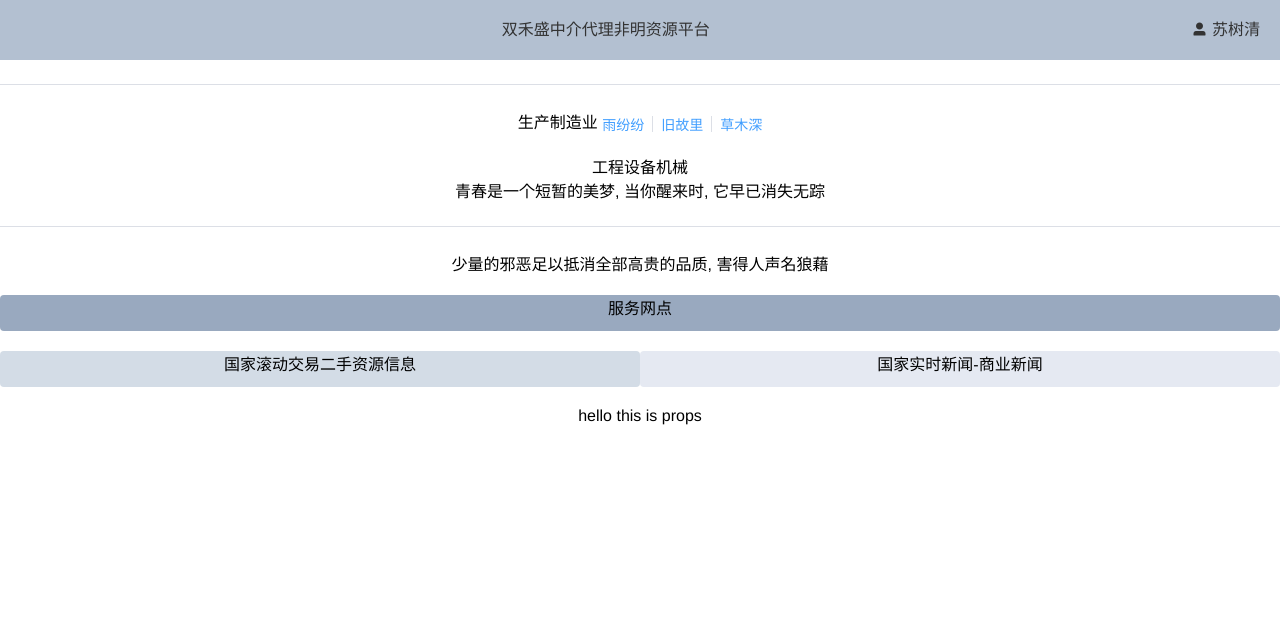
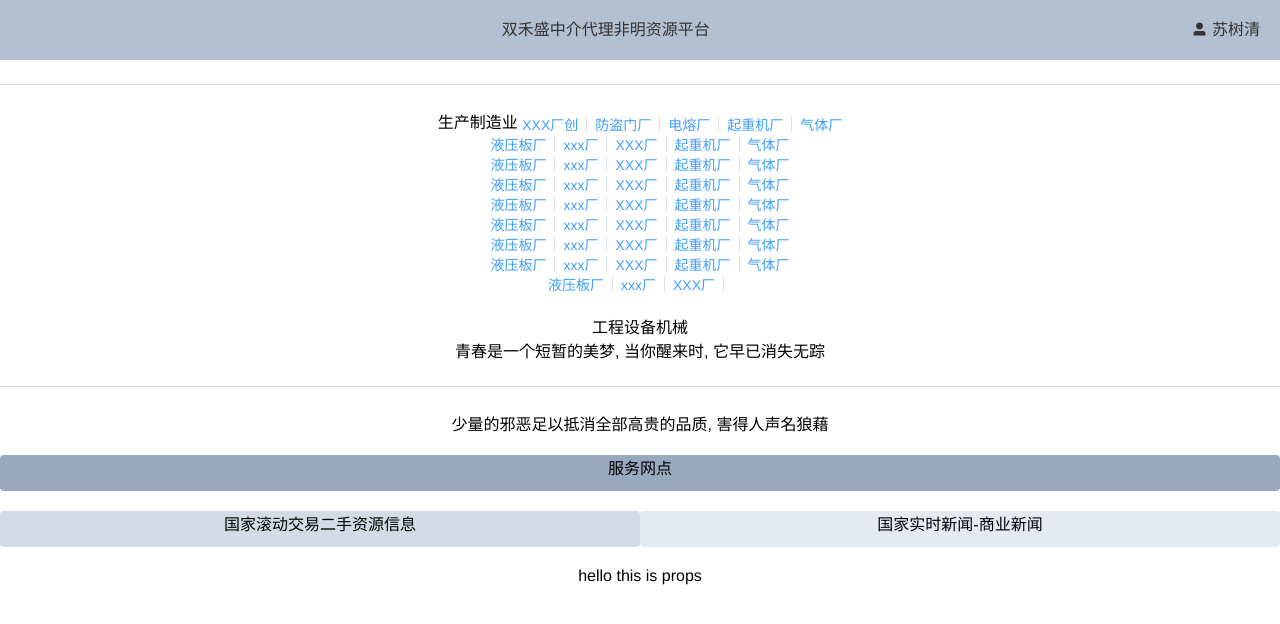
Before and after one commit to usstssq/demo_element, a Vue app: page /#/test-index in a window 1280 px wide. Shown: the top 624 px of the page. Built offline with nearby package versions, Linux system fonts and the light colour scheme; no server answers.

Commit message:
Load factory information depend on data list

```diff
--- a/src/components/product_industry/product_industry.vue
+++ b/src/components/product_industry/product_industry.vue
@@ -1,11 +1,11 @@
 <template>
     <div>
         <span> 生产制造业 </span>
-        <el-link href="https://element.eleme.io" target="_blank" type="primary">雨纷纷</el-link>
-        <el-divider direction="vertical"></el-divider>
-        <el-link href="https://element.eleme.io" target="_blank" type="primary">旧故里</el-link>
-        <el-divider direction="vertical"></el-divider>
-        <el-link href="https://element.eleme.io" target="_blank" type="primary">草木深</el-link>
+        <span v-for="(factory,index) in manufacture_list">
+            <el-link href="https://element.eleme.io" target="_blank" type="primary">{{factory}}</el-link>
+            <span v-if="(index+1) % 5 ==0"><br/></span>
+            <span v-else><el-divider direction="vertical"></el-divider></span>
+        </span>
     </div>
 </template>
 <script>
@@ -24,5 +24,17 @@
                 }
             }
         },
+        data:function(){
+            return{
+                manufacture_list:['XXX厂创','防盗门厂','电熔厂','起重机厂','气体厂','液压板厂','xxx厂','XXX厂',
+                    '起重机厂','气体厂','液压板厂','xxx厂','XXX厂',
+                    '起重机厂','气体厂','液压板厂','xxx厂','XXX厂',
+                    '起重机厂','气体厂','液压板厂','xxx厂','XXX厂',
+                    '起重机厂','气体厂','液压板厂','xxx厂','XXX厂',
+                    '起重机厂','气体厂','液压板厂','xxx厂','XXX厂',
+                    '起重机厂','气体厂','液压板厂','xxx厂','XXX厂',
+                    '起重机厂','气体厂','液压板厂','xxx厂','XXX厂']
+            };
+        }
     }
 </script>
```
